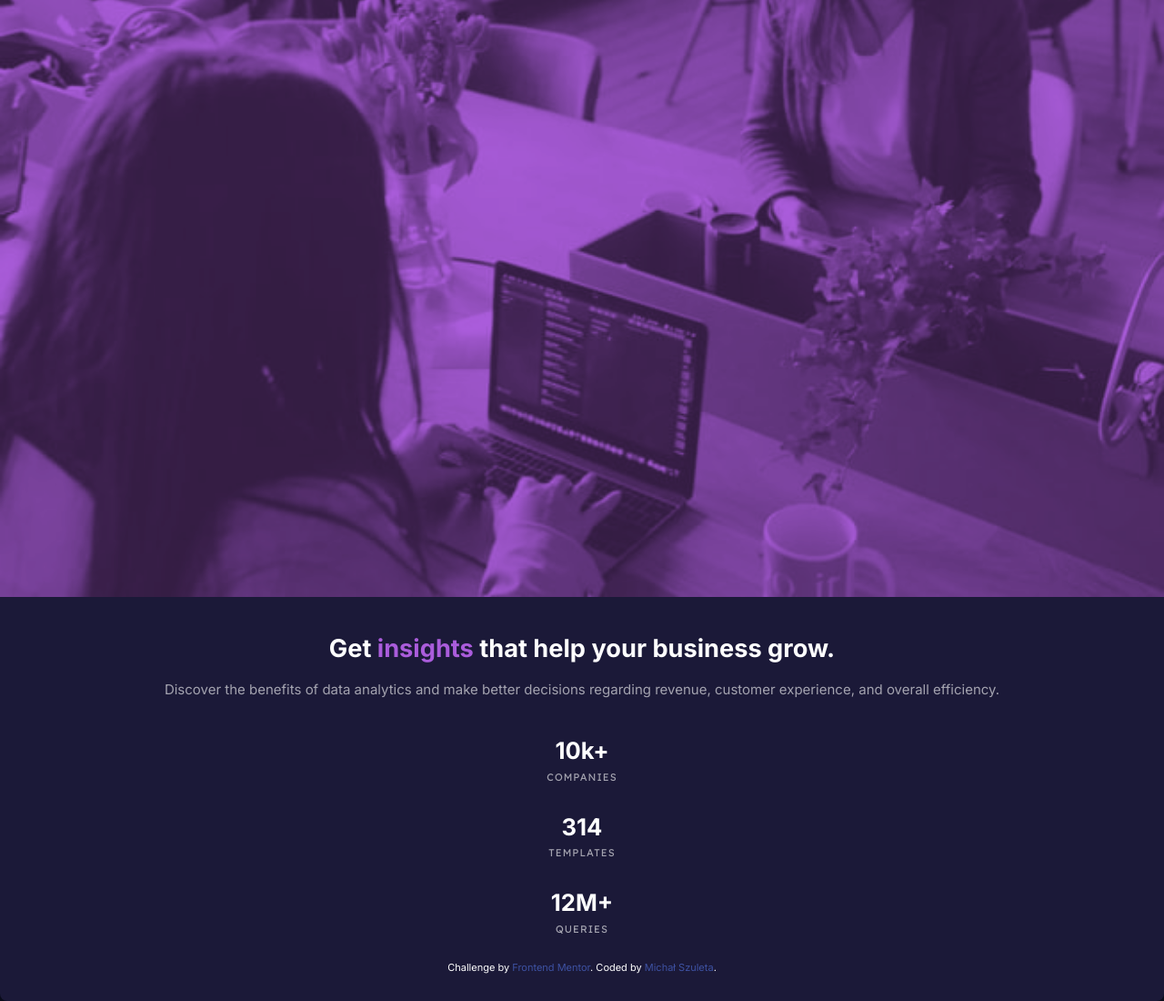
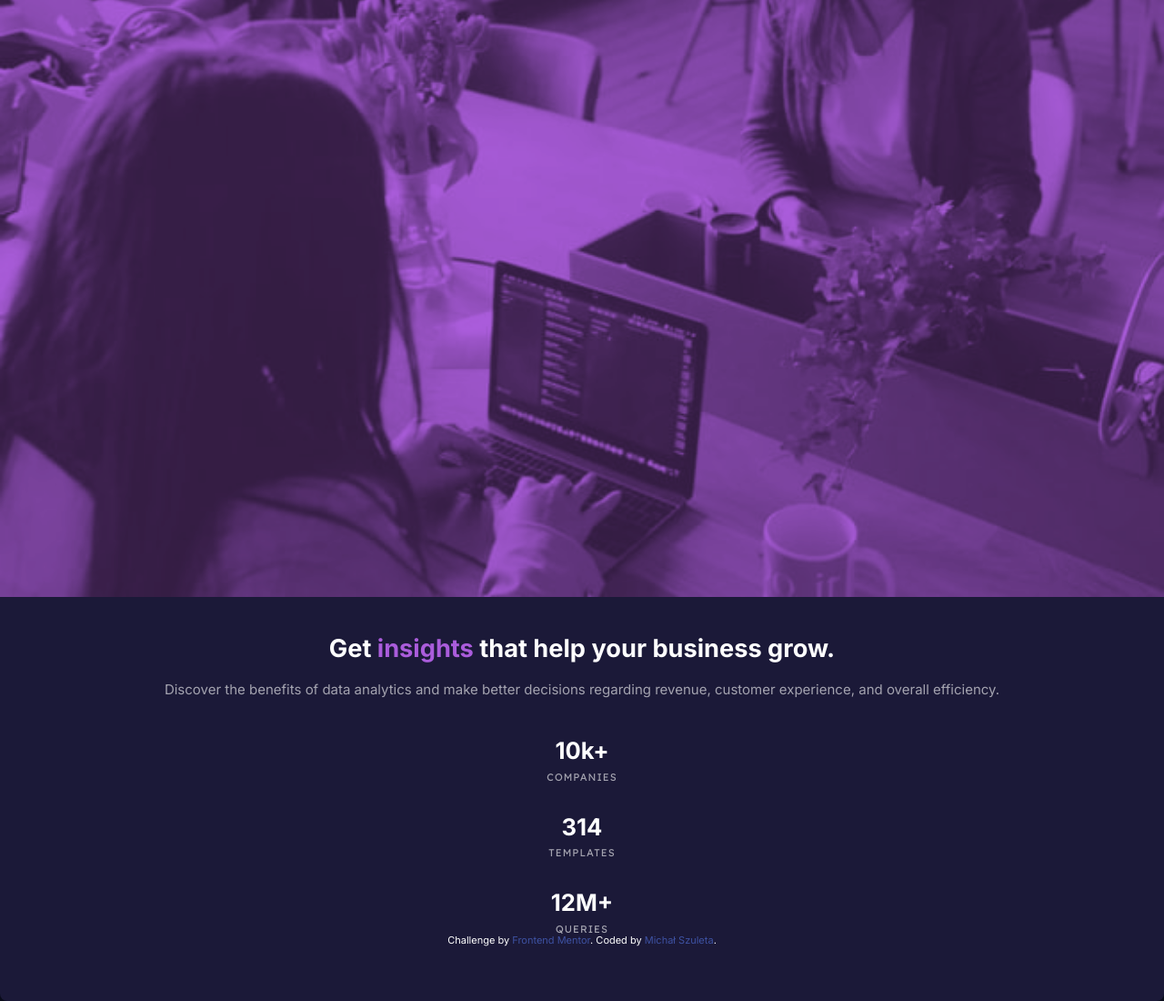
Before and after one commit to MichalStuff/stats-preview-card-component-main, a plain HTML site: page index.html in a window 1280 px wide. Shown: the part 283-1383 px from the top of the page at 91% size. Drawn offline with Linux system fonts and the light colour scheme.

Commit message:
fift commit

```diff
--- a/Sass/main.scss
+++ b/Sass/main.scss
@@ -38,6 +38,10 @@ body {
     min-height: 120vh;
     background-color: $clr-very-dark-blue;
 
+    @media (min-width:1440px) {
+        min-height: 100vh;
+    }
+
 }
 
 .wrapper {
@@ -57,7 +61,6 @@ body {
 
 
         .left {
-            // flex-grow: 1;
             order: 0;
             flex-basis: 50%;
             display: flex;
@@ -164,7 +167,7 @@ body {
 
 .attribution {
     position: absolute;
-    bottom: 0;
+    bottom: 30px;
     // margin-bottom: 30px;
     font-size: 11px;
     text-align: center;
```
Also changed, not shown: css/main.css, xd.jpg (deleted), 1 other file.
